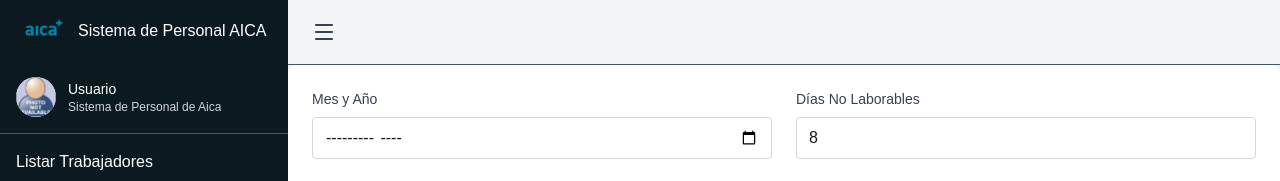
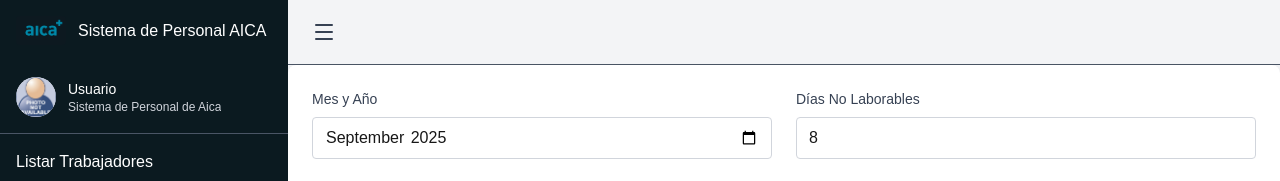
Before and after one commit to Eilen-Fonseca-Garrote/aica-frontend, a Next.js app: page /modelos/modeloRL4 in a window 1280 px wide. Shown: the top 181 px of the page. Built offline with nearby package versions, Linux system fonts and the light colour scheme; no server answers.

Commit message:
fix: date format to ModeloRL4

```diff
--- a/src/app/(features)/modelos/modeloRL4/exportarExcel.tsx
+++ b/src/app/(features)/modelos/modeloRL4/exportarExcel.tsx
@@ -4,7 +4,7 @@ import { useState } from "react"
 import ModeloRl4Actions from "./exportarExcelActions"
 
 export default function ModeloRl4Form() {
-  const [mesAnio, setMesAnio] = useState("09-2025")
+  const [mesAnio, setMesAnio] = useState("2025-09")
   const [diasNoLaborables, setDiasNoLaborables] = useState("8")
 
   return (
```
